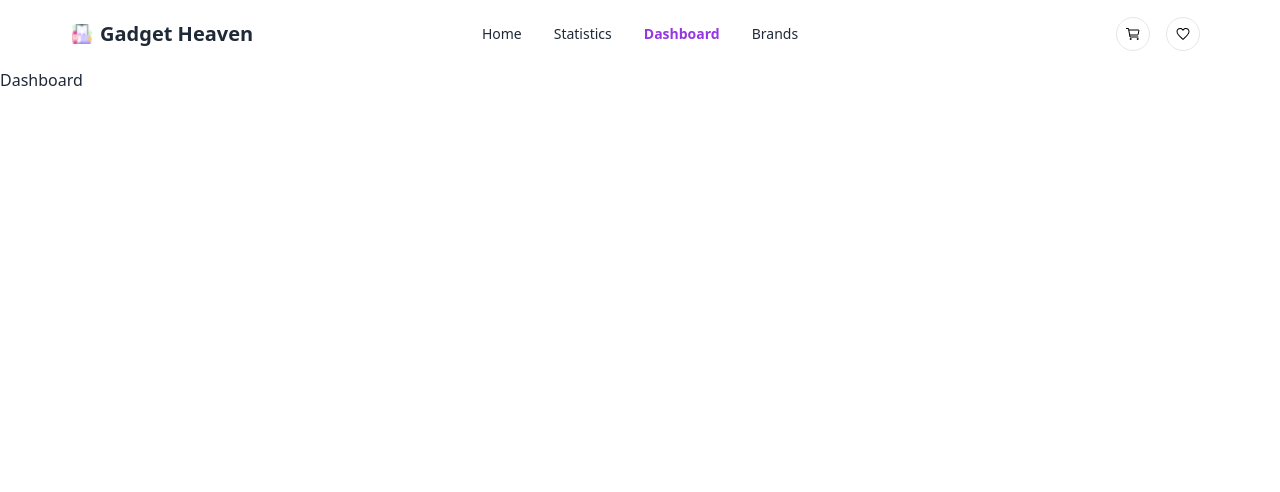
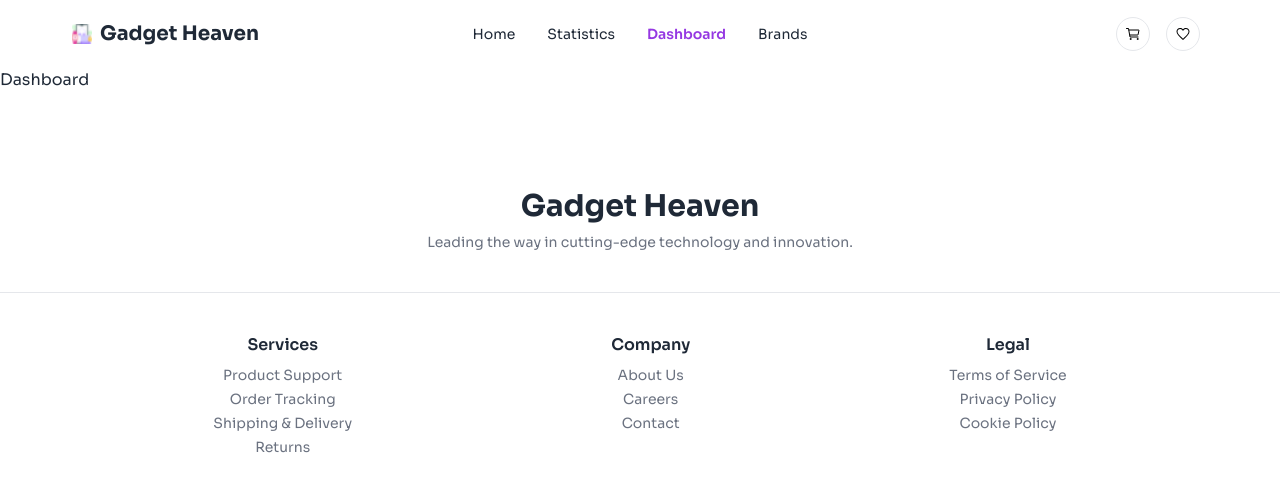
Before and after one commit to ashis263/gadget-heaven, a React (Vite) app: page /dashboard in a window 1280 px wide. Shown: the top 492 px of the page. Built offline with nearby package versions, Linux system fonts and the light colour scheme.

Commit message:
added footer and added title to routes

```diff
--- a/index.html
+++ b/index.html
@@ -6,7 +6,7 @@
     <meta name="viewport" content="width=device-width, initial-scale=1.0" />
     <title>Gadget Heaven</title>
   </head>
-  <body>
+  <body style="font-family: sora">
     <div id="root"></div>
     <script type="module" src="/src/main.jsx"></script>
   </body>
--- a/package.json
+++ b/package.json
@@ -12,6 +12,7 @@
   "dependencies": {
     "react": "^18.3.1",
     "react-dom": "^18.3.1",
+    "react-helmet": "^6.1.0",
     "react-icons": "^5.3.0",
     "react-router-dom": "^6.27.0"
   },
--- a/src/components/Brands/Brands.jsx
+++ b/src/components/Brands/Brands.jsx
@@ -1,9 +1,12 @@
 // import PropTypes from 'prop-types';
-
+import { Helmet } from "react-helmet";
 
 const Brands = () => {
     return (
         <div>
+            <Helmet>
+                <title>Gradget Heaven | Brands</title>
+            </Helmet>
             <p>Brans</p>
         </div>
     );
--- a/src/components/Dashboard/Dashboard.jsx
+++ b/src/components/Dashboard/Dashboard.jsx
@@ -1,9 +1,14 @@
 // import PropTypes from 'prop-types';
+
+import { Helmet } from "react-helmet";
 
 
 const Dashboard = () => {
     return (
         <div>
+            <Helmet>
+                <title>Gradget Heaven | Dashboard</title>
+            </Helmet>
             <p>Dashboard</p>
         </div>
     );
--- /dev/null
+++ b/src/components/Footer/Footer.jsx
@@ -0,0 +1,42 @@
+const Footer = () => {
+    return (
+        <div className="bg-white py-14 sm:py-24 sm:text-center">
+            <div className="space-y-2 sm:space-y-10">
+                <div className="sm:space-y-2 w-2/3 mx-auto">
+                    <h3 className="text-2xl sm:text-3xl font-bold">Gadget Heaven</h3>
+                    <p className="text-xs sm:text-sm text-gray-500">Leading the way in cutting-edge technology and innovation.</p>
+                </div>
+                <hr />
+                <div className="flex flex-col gap-5 sm:gap-0 sm:flex-row justify-between w-2/3 mx-auto">
+                    <div className="space-y-1 sm:space-y-2">
+                        <h4 className="font-semibold">Services</h4>
+                        <ul className="text-xs sm:text-sm text-gray-500 sm:space-y-1">
+                            <p>Product Support</p>
+                            <p>Order Tracking</p>
+                            <p>Shipping & Delivery</p>
+                            <p>Returns</p>
+                        </ul>
+                    </div>
+                    <div className="space-y-1 sm:space-y-2">
+                        <h4 className="font-semibold">Company</h4>
+                        <ul className="text-xs sm:text-sm text-gray-500 sm:space-y-1">
+                            <p>About Us</p>
+                            <p>Careers</p>
+                            <p>Contact</p>
+                        </ul>
+                    </div>
+                    <div className="space-y-1 sm:space-y-2">
+                        <h4 className="font-semibold">Legal</h4>
+                        <ul className="text-xs sm:text-sm text-gray-500 sm:space-y-1">
+                            <p>Terms of Service</p>
+                            <p>Privacy Policy</p>
+                            <p>Cookie Policy</p>
+                        </ul>
+                    </div>
+                </div>
+            </div>
+        </div>
+    );
+}
+
+export default Footer;
--- a/src/components/Root/Root.jsx
+++ b/src/components/Root/Root.jsx
@@ -2,15 +2,21 @@ import { Outlet } from "react-router-dom";
 import Header from "../Header/Header";
 import { useLocation } from 'react-router-dom';
 import Navbar from "../Navbar/Navbar";
+import { Helmet } from "react-helmet";
+import Footer from "../Footer/Footer";
 
 const Root = () => {
     const path = useLocation().pathname;
     return (
-        <div style={(path !== "/") ? {backgroundColor: "white"} : { backgroundColor: "rgba(239,239,239,0.38)"}} className="max-w-screen-xl mx-auto">
+        <div style={(path !== "/") ? {backgroundColor: "white"} : { backgroundColor: "rgba(190,190,190,0.15)"}} className="max-w-screen-xl mx-auto">
+            <Helmet>
+                <title>Gradget Heaven | Home</title>
+            </Helmet>
             {
                 (path === '/') ? <Header></Header> : <Navbar></Navbar>
             }
             <Outlet></Outlet>
+            <Footer></Footer>
         </div>
     );
 }
--- a/src/components/Statistics/Statistics.jsx
+++ b/src/components/Statistics/Statistics.jsx
@@ -1,9 +1,12 @@
 // import PropTypes from 'prop-types';
-
+import { Helmet } from "react-helmet";
 
 const Statistics = () => {
     return (
         <div>
+            <Helmet>
+                <title>Gradget Heaven | Statistics</title>
+            </Helmet>
             <p>stat</p>
         </div>
     );
```
Also changed, not shown: 1 other file (tests, documents, lock files or other folders).
